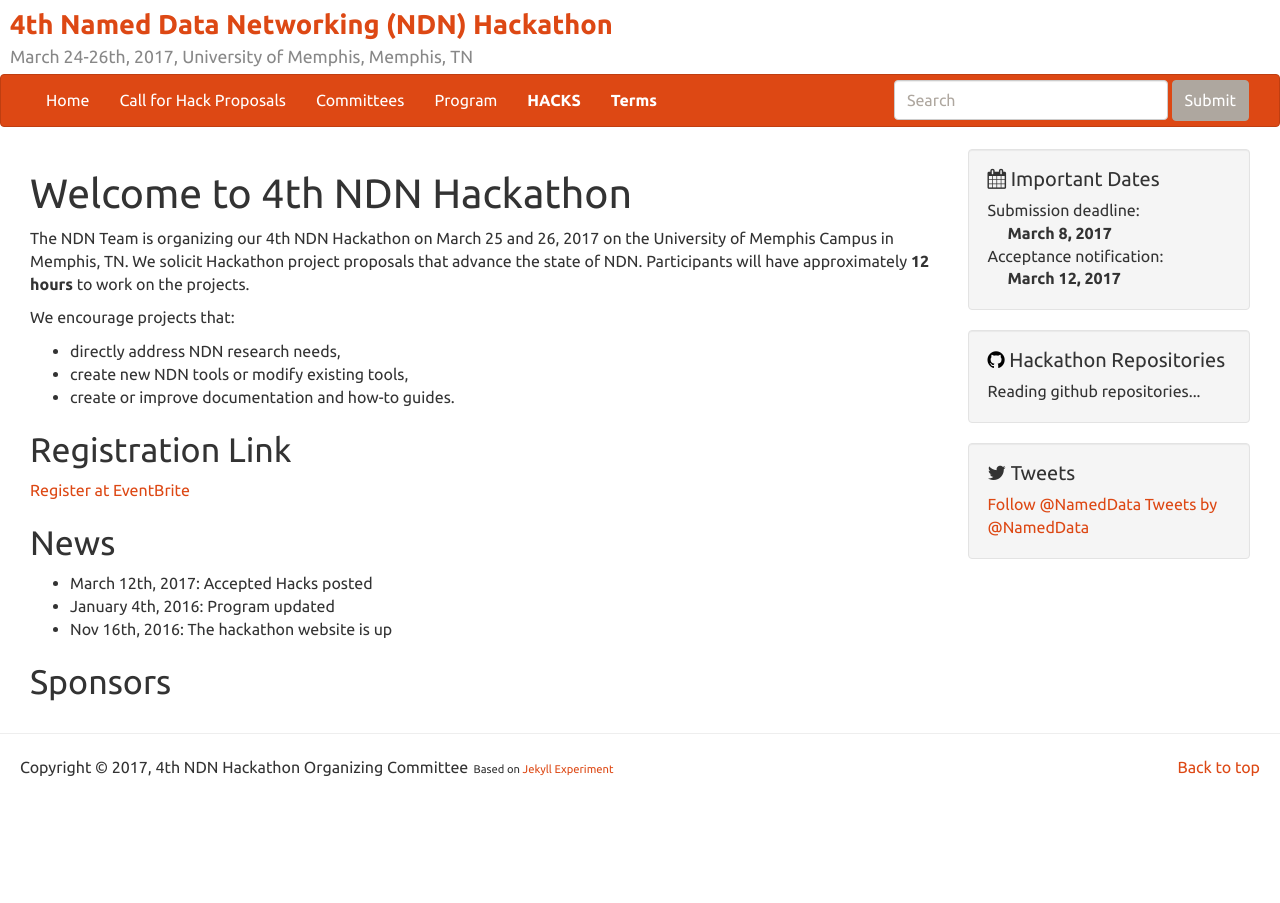
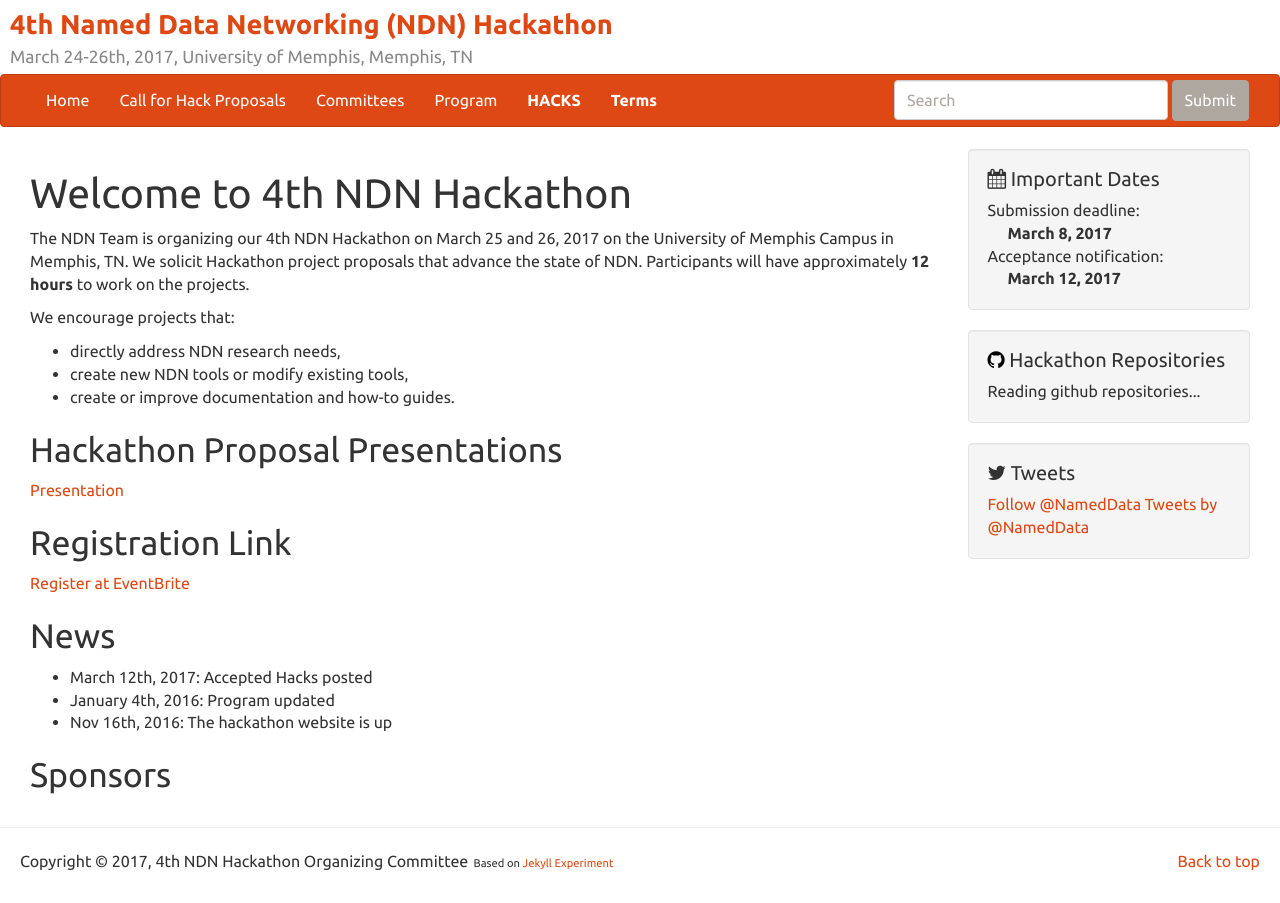
Before and after one commit to 4th-ndn-hackathon/4th-ndn-hackathon, a Jekyll site: the page built from index.md, in a window 1280 px wide. Built offline with Jekyll 4.4.1, drawn with Linux system fonts in a browser that asks for light colours; comment, search, counter and statistics services are not loaded.

Commit message:
update index

```diff
--- a/index.md
+++ b/index.md
@@ -12,6 +12,10 @@ We encourage projects that:
  - create or improve documentation and how-to guides.
 
 
+## Hackathon Proposal Presentations
+[Presentation](assets/hackathon-proposal.pdf)
+
+
 ## Registration Link
 
 [Register at EventBrite](https://www.eventbrite.com/e/4th-ndn-hackathon-tickets-29700938306)
```
